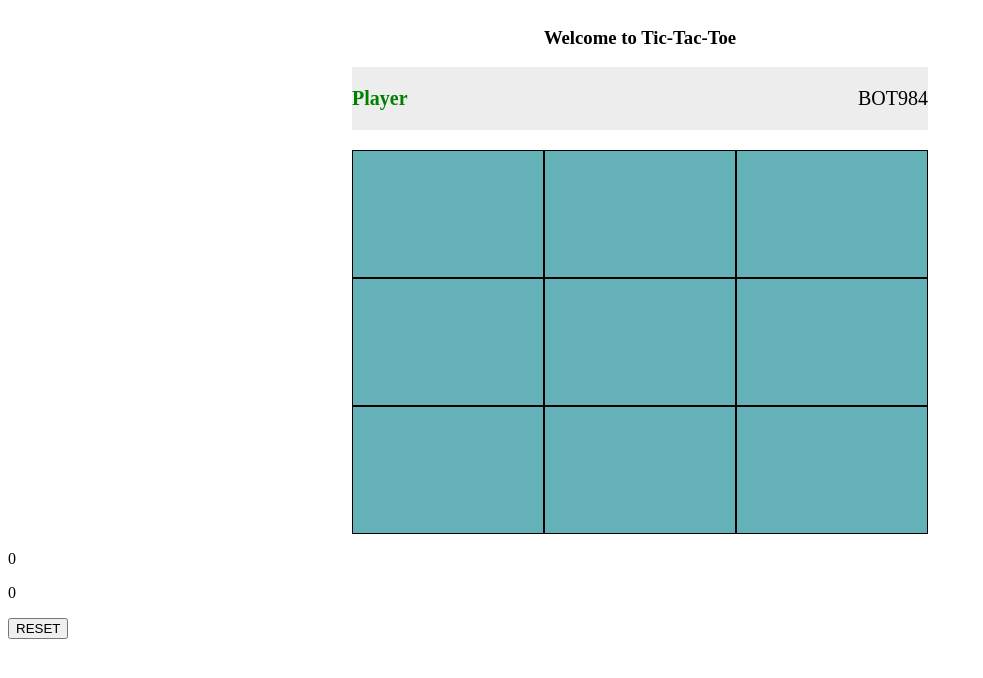
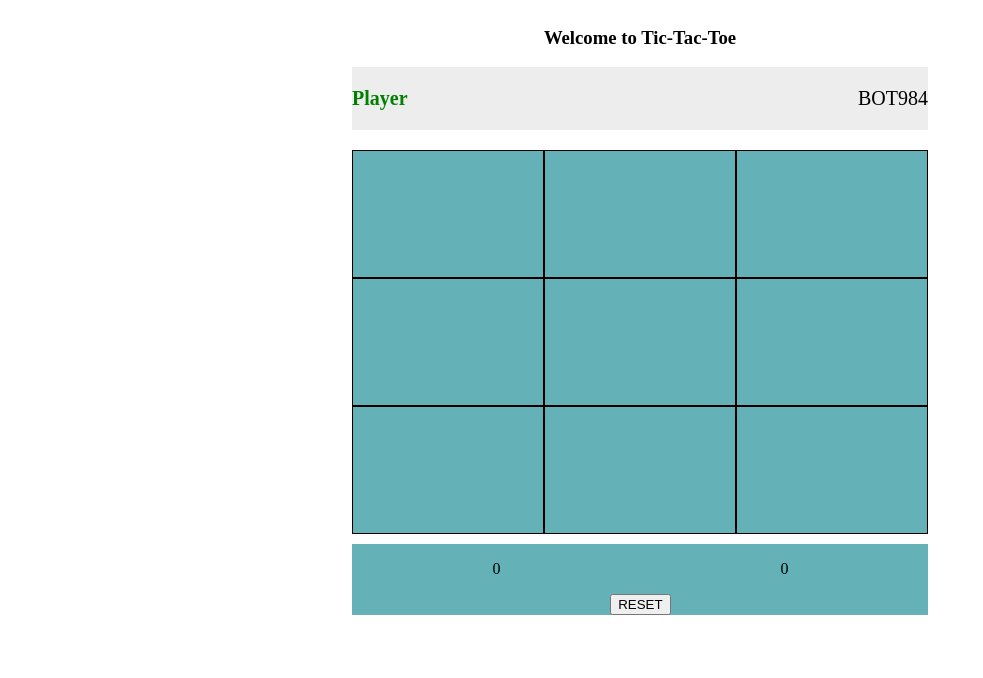
Before and after one commit to MR-Farabough/ticTacToe, a plain HTML site: page index.html in a window 1280 px wide. Shown: the whole page, without its empty margins (0-983 px from the left). Drawn offline with Linux system fonts and the light colour scheme.

Commit message:
Styled footer

```diff
--- a/style.css
+++ b/style.css
@@ -44,3 +44,21 @@
 	justify-content: center;
 	align-items: center;
 }
+
+.footer {
+	display: flex;
+	flex-direction: column;
+	align-items: center;
+	margin-left: 27.25%;
+	margin-top: 10px;
+	width: 45vw;
+	min-width: 150px;
+	background-color: var(--card-color);
+}
+
+.score {
+	display: flex;
+	align-items: center;
+	justify-content: space-around;
+	width: 45vw;
+}
```
